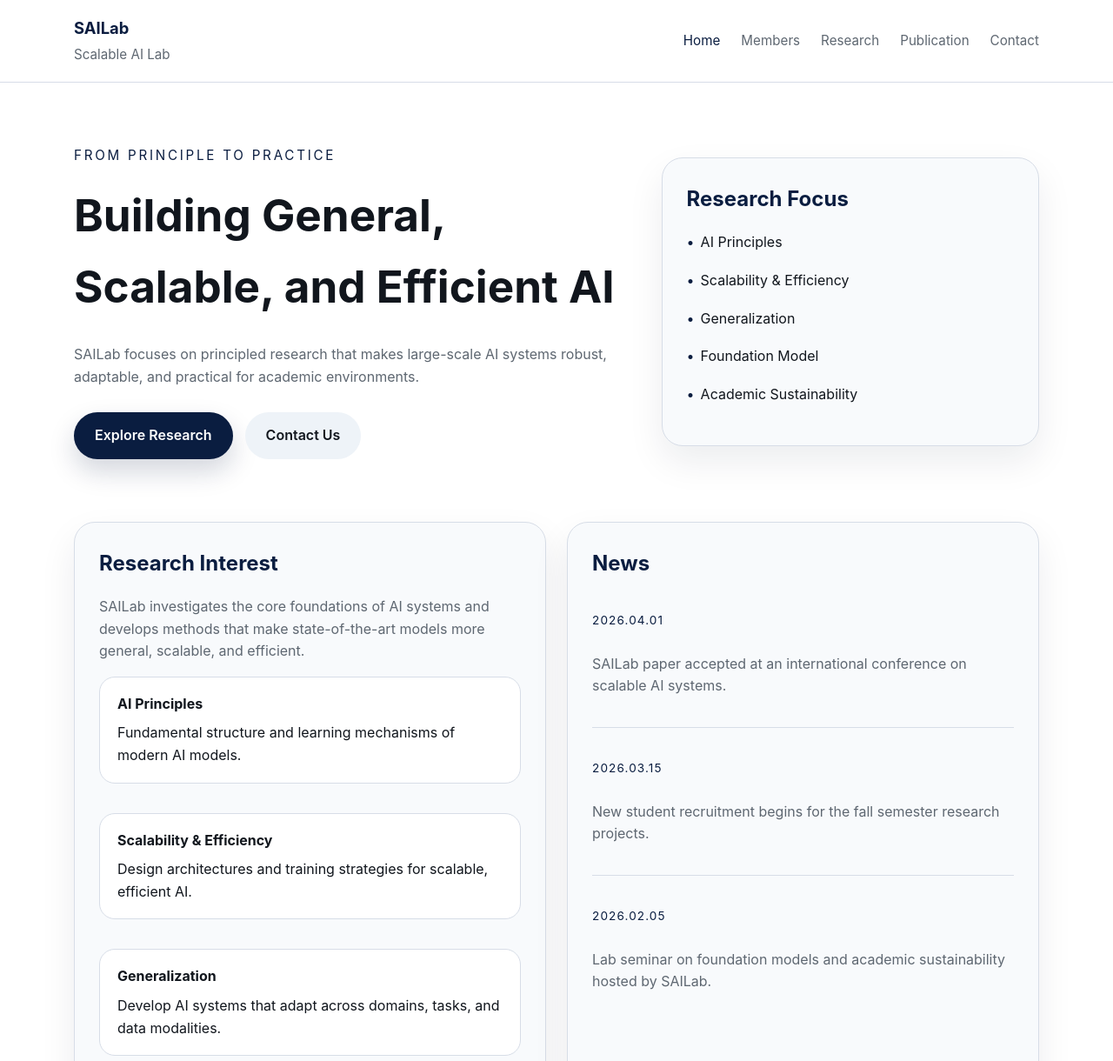
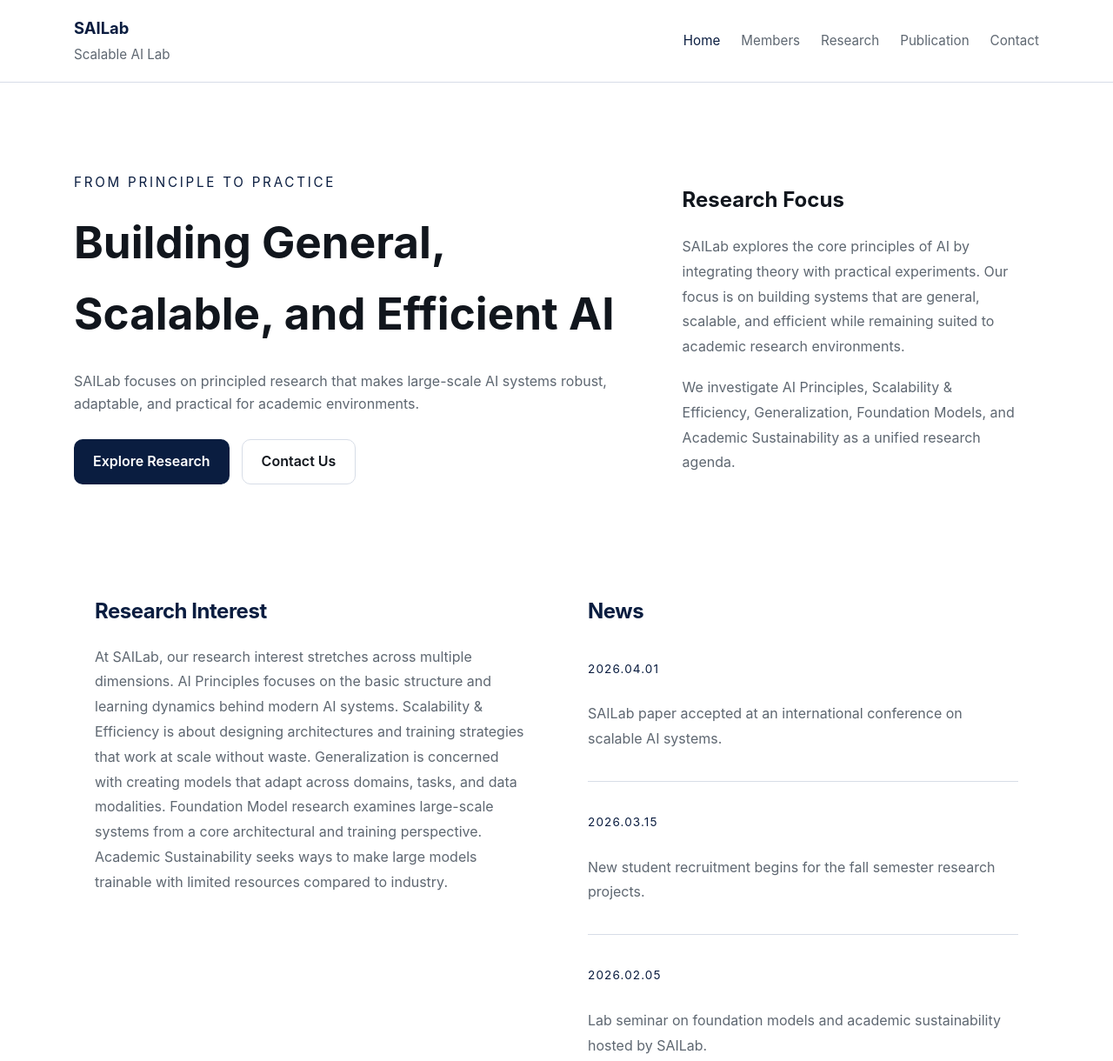
Before and after one commit to sosokim624/SAILab, a plain HTML site: page index.html in a window 1280 px wide. Shown: the top 1220 px of the page at 87% size. Drawn offline with Linux system fonts and the light colour scheme.

Commit message:
Refine SAILab homepage and pages with paragraph-style content and clearer typography

```diff
--- a/index.html
+++ b/index.html
@@ -44,13 +44,10 @@
           <div class="hero-panel">
             <div class="panel-card">
               <h2>Research Focus</h2>
-              <ul class="focus-list">
-                <li>AI Principles</li>
-                <li>Scalability & Efficiency</li>
-                <li>Generalization</li>
-                <li>Foundation Model</li>
-                <li>Academic Sustainability</li>
-              </ul>
+              <div class="content-message">
+                <p>SAILab explores the core principles of AI by integrating theory with practical experiments. Our focus is on building systems that are general, scalable, and efficient while remaining suited to academic research environments.</p>
+                <p>We investigate AI Principles, Scalability & Efficiency, Generalization, Foundation Models, and Academic Sustainability as a unified research agenda.</p>
+              </div>
             </div>
           </div>
         </div>
@@ -60,13 +57,8 @@
         <div class="container section-grid">
           <article class="content-card">
             <h2>Research Interest</h2>
-            <p>SAILab investigates the core foundations of AI systems and develops methods that make state-of-the-art models more general, scalable, and efficient.</p>
-            <div class="interest-grid">
-              <div class="interest-item"><strong>AI Principles</strong><span>Fundamental structure and learning mechanisms of modern AI models.</span></div>
-              <div class="interest-item"><strong>Scalability & Efficiency</strong><span>Design architectures and training strategies for scalable, efficient AI.</span></div>
-              <div class="interest-item"><strong>Generalization</strong><span>Develop AI systems that adapt across domains, tasks, and data modalities.</span></div>
-              <div class="interest-item"><strong>Foundation Model</strong><span>Explore large-scale models from a core architectural and training perspective.</span></div>
-              <div class="interest-item"><strong>Academic Sustainability</strong><span>Make large models trainable even with limited resources compared to industry.</span></div>
+            <div class="content-message">
+              <p>At SAILab, our research interest stretches across multiple dimensions. AI Principles focuses on the basic structure and learning dynamics behind modern AI systems. Scalability & Efficiency is about designing architectures and training strategies that work at scale without waste. Generalization is concerned with creating models that adapt across domains, tasks, and data modalities. Foundation Model research examines large-scale systems from a core architectural and training perspective. Academic Sustainability seeks ways to make large models trainable with limited resources compared to industry.</p>
             </div>
           </article>
 
--- a/style.css
+++ b/style.css
@@ -167,25 +167,25 @@ a {
   display: inline-flex;
   align-items: center;
   justify-content: center;
-  padding: 14px 24px;
-  border-radius: 999px;
+  padding: 12px 22px;
+  border-radius: 10px;
   font-weight: 600;
-  transition: transform 0.2s ease, box-shadow 0.2s ease;
+  transition: background-color 0.2s ease, border-color 0.2s ease;
 }
 
 .button:hover {
-  transform: translateY(-1px);
+  opacity: 0.92;
 }
 
 .button-primary {
   background: var(--accent);
   color: #fff;
-  box-shadow: 0 14px 30px rgba(10, 29, 64, 0.18);
 }
 
 .button-secondary {
-  background: var(--surface-strong);
+  background: transparent;
   color: var(--text);
+  border: 1px solid var(--border);
 }
 
 .hero-panel .panel-card,
@@ -194,20 +194,35 @@ a {
 .member-card,
 .student-panel,
 .map-card {
-  background: var(--surface);
-  border: 1px solid var(--border);
-  border-radius: 24px;
-  padding: 28px;
-  box-shadow: var(--shadow);
+  background: transparent;
+  border: none;
+  border-radius: 0;
+  box-shadow: none;
 }
 
-.panel-card h2,
+.hero-panel .panel-card,
+.content-card,
+.contact-card,
+.member-card,
+.map-card {
+  padding: 24px;
+}
+
+.panel-card,
+.member-card,
+.contact-card,
+.map-card {
+  border-radius: 0;
+}
+
 .content-card h2,
 .map-card h3,
 .contact-card h2,
 .section-heading h1 {
   margin: 0 0 18px;
   color: var(--accent);
+  font-weight: 700;
+  letter-spacing: -0.02em;
 }
 
 .panel-card p,
@@ -219,6 +234,8 @@ a {
 .publication-list li,
 .project-list li {
   color: var(--muted);
+  font-size: 1rem;
+  line-height: 1.8;
 }
 
 .focus-list,
@@ -257,9 +274,9 @@ a {
 
 .interest-item {
   padding: 18px 20px;
-  border-radius: 18px;
-  background: #fff;
-  border: 1px solid var(--border);
+  border-radius: 10px;
+  background: transparent;
+  border: 1px solid rgba(13, 32, 64, 0.08);
 }
 
 .interest-item strong {
@@ -294,9 +311,24 @@ a {
   margin-bottom: 28px;
 }
 
+.section-heading h1 {
+  font-size: clamp(2rem, 3vw, 2.8rem);
+  letter-spacing: -0.03em;
+}
+
 .section-heading p {
   margin: 12px 0 0;
   color: var(--muted);
+  font-size: 1rem;
+  line-height: 1.85;
+  max-width: 760px;
+}
+
+.content-message p,
+.panel-card p,
+.contact-card p,
+.member-card p {
+  margin: 0 0 18px;
 }
 
 .section-grid {
@@ -334,9 +366,9 @@ a {
   display: grid;
   place-items: center;
   min-height: 96px;
-  border-radius: 18px;
-  background: var(--surface-strong);
-  border: 1px solid var(--border);
+  border-radius: 10px;
+  background: transparent;
+  border: 1px solid rgba(13, 32, 64, 0.08);
   font-size: 1.15rem;
   font-weight: 700;
 }
@@ -385,10 +417,11 @@ a {
 
 .map-frame {
   margin-top: 18px;
-  border-radius: 18px;
+  border-radius: 10px;
   overflow: hidden;
   min-height: 260px;
-  background: #fff;
+  background: transparent;
+  border: 1px solid rgba(13, 32, 64, 0.08);
 }
 
 .map-frame iframe {
@@ -399,8 +432,8 @@ a {
 }
 
 .site-footer {
-  background: #f8fafd;
-  border-top: 1px solid var(--border);
+  background: transparent;
+  border-top: 1px solid rgba(13, 32, 64, 0.08);
 }
 
 .footer-inner {
```
Also changed, not shown: members.html (+6 -1 lines), publications.html (+6 -10 lines), research.html (+9 -12 lines).
